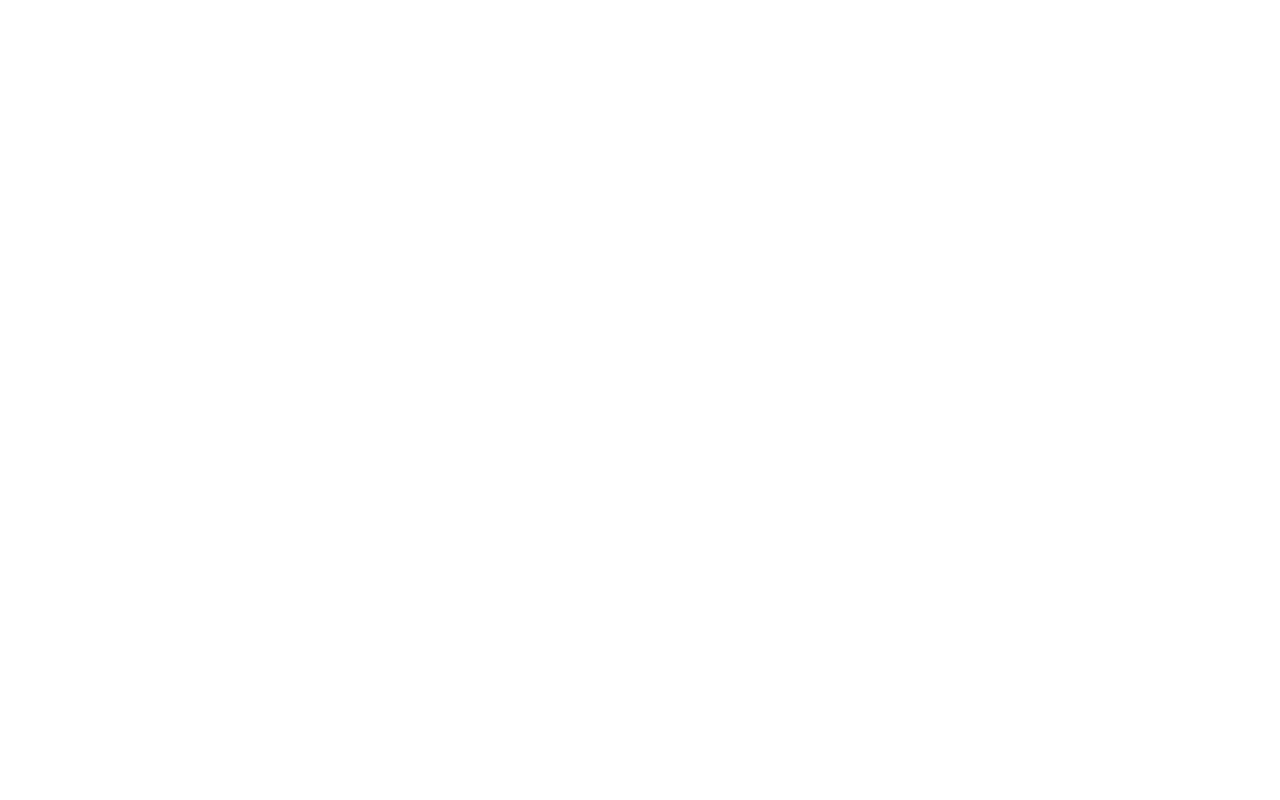
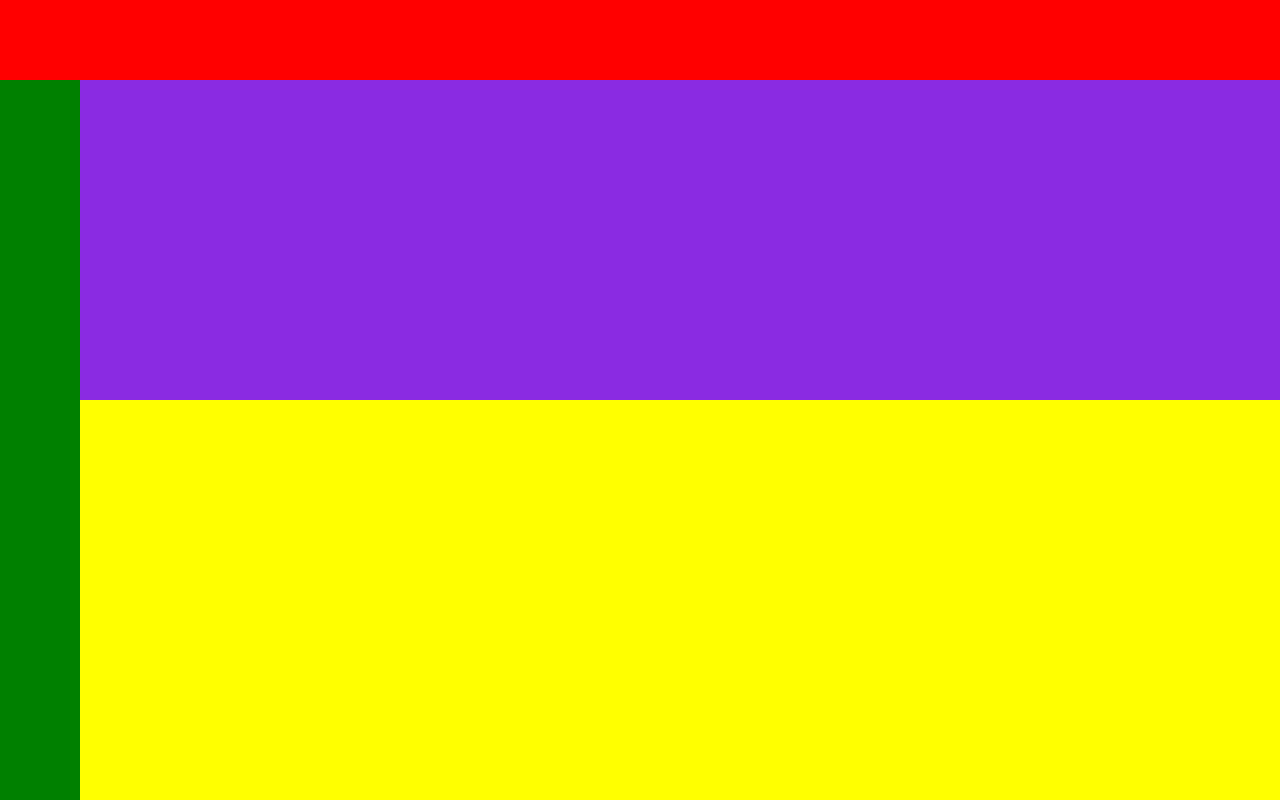
Before and after one commit to cioby09/html-css-bootstrap-dashboard, a plain HTML site: page index.html in a window 1280 px wide. Drawn offline with nearby package versions, Linux system fonts and the light colour scheme.

Commit message:
Add: page layout

```diff
--- a/css/style.css
+++ b/css/style.css
@@ -2,3 +2,47 @@
 img {
     max-width: 100%;
 }
+
+/* Layout */
+.wrapper {
+    width: 100%;
+    height: 100vh;
+}
+
+header {
+    height: 5rem;
+    width: 100%;
+    /* debug */
+    background-color: red;
+}
+
+main {
+    width: 100%;
+    height: calc(100% - 5rem);
+}
+
+.sidebar {
+    width: 5rem;
+    height: 100%;
+    /* debug */
+    background-color: green;
+}
+
+.main-content {
+    width: calc(100% - 5rem);
+    height: 100%;
+}
+
+.jumbotron {
+    width: 100%;
+    height: 20rem;
+    /* debug */
+    background-color: blueviolet;
+}
+
+.content {
+    width: 100%;
+    height: calc(100% - 20rem);
+    /* debug */
+    background-color: yellow;
+}
--- a/index.html
+++ b/index.html
@@ -16,6 +16,7 @@
     <link rel="stylesheet" href="https://cdnjs.cloudflare.com/ajax/libs/font-awesome/6.3.0/css/all.min.css" integrity="sha512-SzlrxWUlpfuzQ+pcUCosxcglQRNAq/DZjVsC0lE40xsADsfeQoEypE+enwcOiGjk/bSuGGKHEyjSoQ1zVisanQ==" crossorigin="anonymous" referrerpolicy="no-referrer" />
 </head>
 <body>
+    <div class="wrapper">
         <!-- Header -->
         <header>
 
@@ -23,9 +24,22 @@
         <!-- /Header -->
 
         <!-- Main -->
-    <main>
+        <main class="d-flex">
+            <div class="sidebar">
 
+            </div>
+
+            <div class="main-content">
+                <div class="jumbotron">
+
+                </div>
+
+                <div class="content">
+
+                </div>
+            </div>
         </main>
         <!-- /Main -->
+    </div>
 </body>
 </html>
```
Lines whose indentation alone changed are shown as unchanged.
